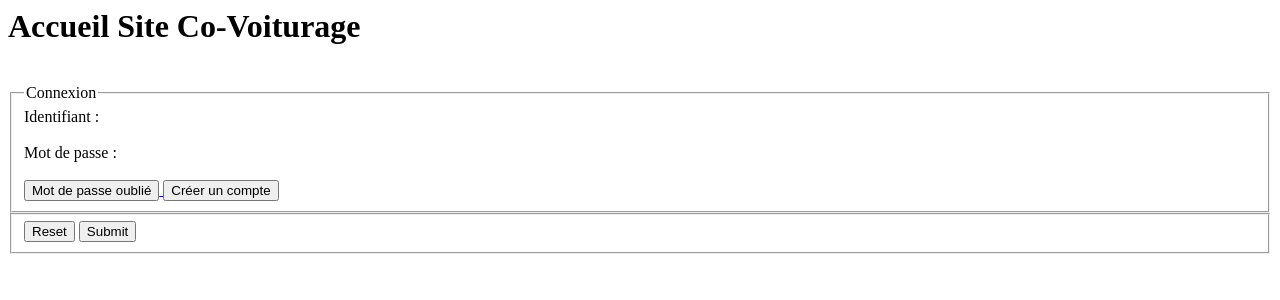
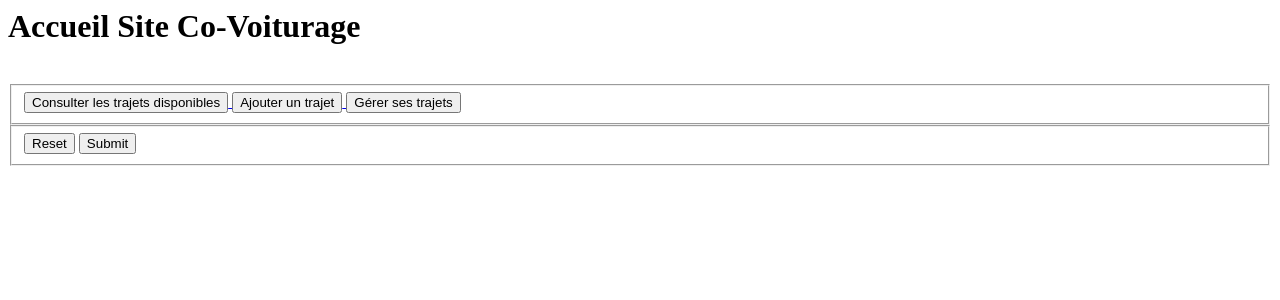
Before and after one commit to Barbatos/ProjetAgile, a PHP site: page / in a window 1280 px wide. Shown: the top 300 px of the page. Run offline with PHP 8.4, Linux system fonts and the light colour scheme.

Commit message:
Modification index.php

```diff
--- a/src/index.php
+++ b/src/index.php
@@ -8,14 +8,9 @@ require_once('templates/header.php');
 	<br/>
 	<fieldset>
 
-		<legend> Connexion</legend>
-		<label> Identifiant : </label> <br/>
-		<br/>
-		<label> Mot de passe : </label> <br/>
-		<br/>
-
-		<a href="..." > <input type="button" value="Mot de passe oublié"> </a>
-		<a href="..." > <input type="button" value="Créer un compte"> </a>
+		<a href="..." > <input type="button" value="Consulter les trajets disponibles"> </a>
+		<a href="..." > <input type="button" value="Ajouter un trajet"> </a>
+		<a href="..." > <input type="button" value="Gérer ses trajets"> </a>
 	</fieldset>
 
 	<fieldset>
```
